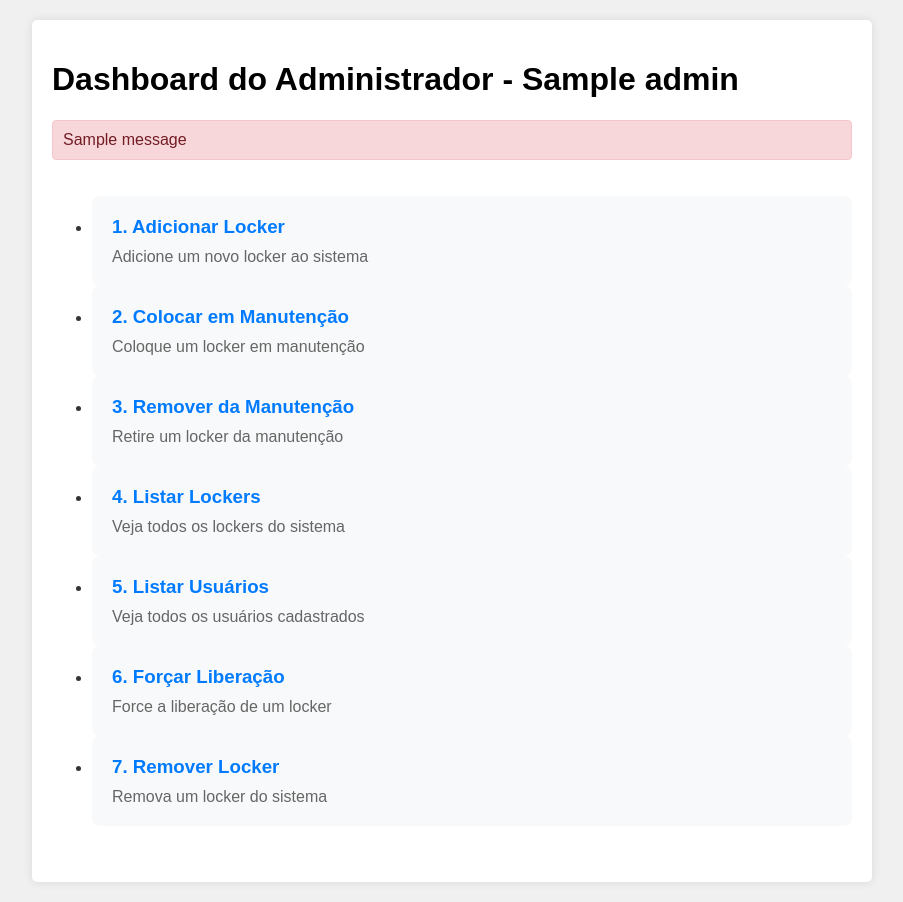
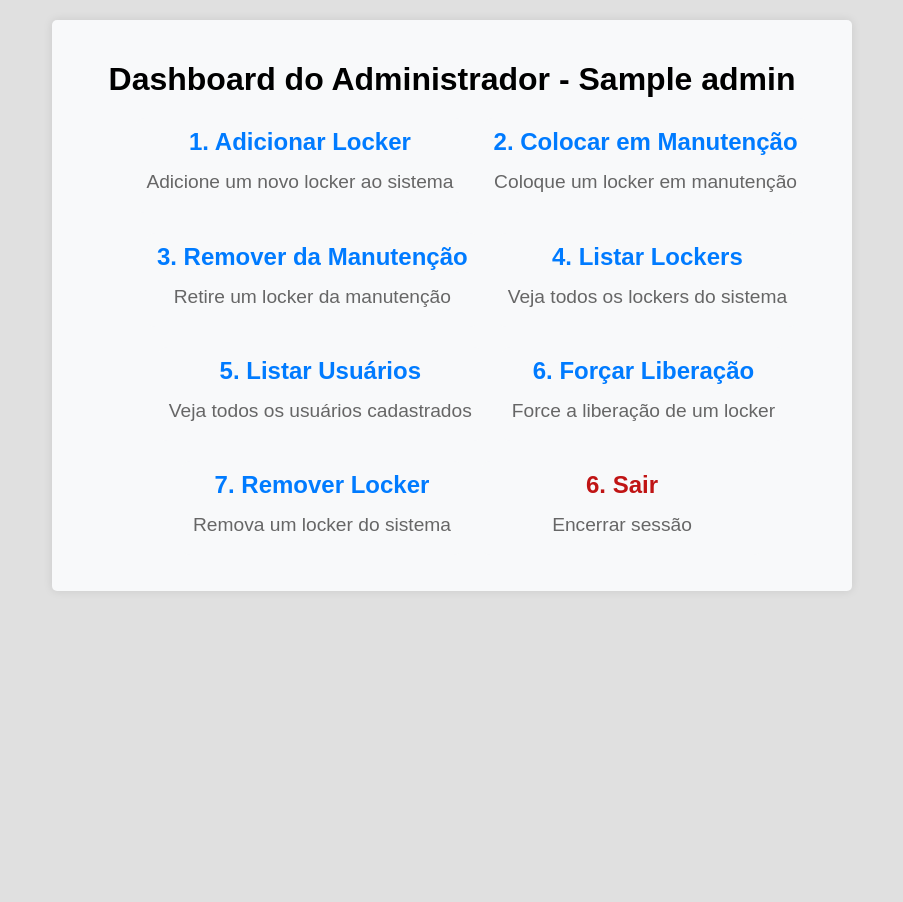
Before and after one commit to antonioagf466/SistemaLocker_v1_1, a Flask app: template templates/admin_dashboard.html in a window 1280 px wide. Shown: the whole page, without its empty margins (188-1091 px from the left). After the commit the page ends 591 px from the top, so only its background shows below. Run offline with Flask 3, Linux system fonts and the light colour scheme; the template is opened without the code that fills it: most values are stand-ins (such as "Sample title", 1, 10 or a date in 2020); one stand-in notice (Sample message) is shown.

Commit message:
aplicando-css

```diff
--- a/app.py
+++ b/app.py
@@ -31,7 +31,6 @@ def login():
             session['user_id'] = user.get_id()
             session['user_name'] = user.get_nome()
             session['is_admin'] = isinstance(user, Administrador)
-            flash('Login realizado com sucesso!')
             if session['is_admin']:
                 return redirect(url_for('admin_dashboard'))
             return redirect(url_for('user_dashboard'))
@@ -102,6 +101,10 @@ def admin_action():
         print(f"Error in admin_action: {str(e)}")  # Add debug print
         return jsonify({'html': f'<div class="error-message">Erro: {str(e)}</div>'})
 
+@app.route('/logout')
+def logout():
+    session.clear()  # Clear all session data
+    return redirect(url_for('login'))
 
 if __name__ == "__main__":
     app.run(debug=True)
--- a/static/style.css
+++ b/static/style.css
@@ -1,17 +1,29 @@
+:root{
+    --background-color: #E0E0E0;
+    --vermelho: #c01414;
+}
+*{
+    box-sizing: border-box;
+}
 body {
     font-family: Arial, sans-serif;
     margin: 0;
     padding: 20px;
-    background-color: #f0f0f0;
+    background-color: var(--background-color);
 }
 
 .container {
+    background-color: #f8f9fa;
     max-width: 800px;
     margin: 0 auto;
-    background-color: white;
     padding: 20px;
     border-radius: 5px;
     box-shadow: 0 0 10px rgba(0,0,0,0.1);
+
+}
+.container h1{
+    text-align: center;
+    margin-bottom: 20px;
 }
 
 .form-group {
@@ -43,64 +55,54 @@ button {
     padding: 10px;
     margin-bottom: 15px;
     border-radius: 4px;
-    background-color: #f8d7da;
-    color: #721c24;
-    border: 1px solid #f5c6cb;
+    background-color: var(--vermelho);
+    color: #ffffff;
+    border: 1px solid #cdc6f5;
+}
+.menu-list{
+    display: flex;
+    flex-wrap: wrap;
+    gap: 20px;
+    justify-content: center;
 }
 
-.menu-grid {
-    display: grid;
-    grid-template-columns: repeat(auto-fit, minmax(250px, 1fr));
-    gap: 20px;
-    margin: 20px 0;
-}
 
 .menu-item {
     background: #f8f9fa;
-    padding: 20px;
-    border-radius: 8px;
     text-decoration: none;
     color: #333;
     cursor: pointer;
     transition: transform 0.2s;
+    list-style-type: none;
+    border-radius: 8px;
+    padding: 10px;
+    padding-bottom: 0px;
+    min-width: 280px;
+    text-align: center;
 }
 
 .menu-item:hover {
     transform: translateY(-5px);
     box-shadow: 0 5px 15px rgba(0,0,0,0.1);
+    background: #333;
 }
 
-.menu-item h3 {
-    margin: 0 0 10px 0;
+.menu-item span {
     color: #007bff;
+    font-weight: bold;
+    font-size: 1.5rem;
+
 }
 
 .menu-item p {
-    margin: 0;
+    margin-top: 15px;
     color: #666;
+    font-size: 1.2rem;
 }
 
-.btn-logout {
-    display: inline-block;
-    padding: 10px 20px;
-    background-color: #dc3545;
-    color: white;
-    text-decoration: none;
-    border-radius: 4px;
-    margin-top: 20px;
+#logout span{
+    color: var(--vermelho);
 }
-
-.btn-logout:hover {
-    background-color: #c82333;
-}
-
-.logout-section {
-    text-align: center;
-    margin-top: 30px;
-    padding-top: 20px;
-    border-top: 1px solid #ddd;
-}
-
 .result-area {
     margin-top: 20px;
     padding: 20px;
--- a/templates/admin_dashboard.html
+++ b/templates/admin_dashboard.html
@@ -9,50 +9,46 @@
     <div class="container">
         <h1>Dashboard do Administrador - {{ admin.get_nome() }}</h1>
 
-        {% with messages = get_flashed_messages() %}
-            {% if messages %}
-                {% for message in messages %}
-                    <div class="alert">{{ message }}</div>
-                {% endfor %}
-            {% endif %}
-        {% endwith %}
-
         <nav class="menu-grid">
-            <ul>
+            <ul class="menu-list">
             <li class="menu-item" onclick="handleAdminAction('adicionar_locker')">
-                <h3>1. Adicionar Locker</h3>
+                <span>1. Adicionar Locker</span>
                 <p>Adicione um novo locker ao sistema</p>
             </li>
 
             <li class="menu-item" onclick="handleAdminAction('colocar_manutencao')">
-                <h3>2. Colocar em Manutenção</h3>
+                <span>2. Colocar em Manutenção</span>
                 <p>Coloque um locker em manutenção</p>
             </li>
 
             <li class="menu-item" onclick="handleAdminAction('remover_manutencao')">
-                <h3>3. Remover da Manutenção</h3>
+                <span>3. Remover da Manutenção</span>
                 <p>Retire um locker da manutenção</p>
             </li>
 
             <li class="menu-item" onclick="handleAdminAction('listar_lockers')">
-                <h3>4. Listar Lockers</h3>
+                <span>4. Listar Lockers</span>
                 <p>Veja todos os lockers do sistema</p>
             </li>
 
             <li class="menu-item" onclick="handleAdminAction('listar_usuarios')">
-                <h3>5. Listar Usuários</h3>
+                <span>5. Listar Usuários</span>
                 <p>Veja todos os usuários cadastrados</p>
             </li>
 
             <li class="menu-item" onclick="handleAdminAction('forcar_liberacao')">
-                <h3>6. Forçar Liberação</h3>
+                <span>6. Forçar Liberação</span>
                 <p>Force a liberação de um locker</p>
             </li>
 
             <li class="menu-item" onclick="handleAdminAction('remover_locker')">
-                <h3>7. Remover Locker</h3>
+                <span>7. Remover Locker</span>
                 <p>Remova um locker do sistema</p>
             </li>
+            <li id="logout" class="menu-item" onclick="window.location.href='{{ url_for('logout') }}'">
+            <span>6. Sair</span>
+            <p>Encerrar sessão</p>
+        </li>
             </ul>
         </nav>
 
```
Also changed, not shown: templates/user_dashboard.html (+10 -14 lines).
